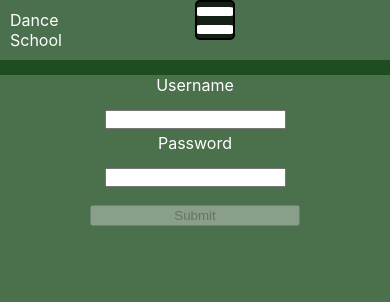
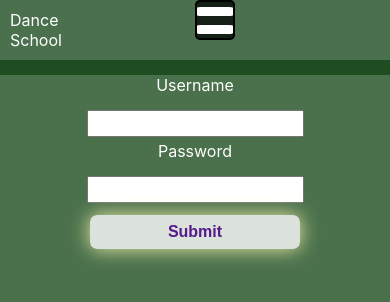
Before and after one commit to Vlacross/Re-Cap-Client, a React (Create React App) app: page /login in a window 390 px wide. Shown: the top 302 px of the page. Built offline with nearby package versions, Linux system fonts and the light colour scheme; no server answers.

Commit message:
added className to submit button for sign-in and enroll; lighth CSS

```diff
--- a/src/components/enrollForm/enrollForm.css
+++ b/src/components/enrollForm/enrollForm.css
@@ -17,26 +17,37 @@ input {
   overflow-y: scroll;
 }
 
+.enrollButton {
+  color: #551a8b;
+  font-size: 1em;
+  font-weight: 600;
+  width: 60%;
+  padding: 8px 0px;
+  border: none;
+  margin-top: 8px;
+  border-radius: 7px;
+  box-shadow: 0px 0px 20px rgb(240, 240, 170);
+  background: rgba(255, 255, 255, 0.80)
+}
+
+.formInput {
+  width: 90%;
+}
+
 @media only screen and (max-width: 740px) {
 
   .enrollForm {
     width: 100%;
+    margin: 0;
+    padding: 0;
   }
 }
 
 
 @media only screen and (max-width: 400px) {
 
-  input {
-    padding: 0;
-  }
-
-  button {
-    width: 60%;
-  }
-
-  .formInput {
+  /* .formInput {
     width: 90%;
-  }
+  } */
 
 }
--- a/src/components/enrollForm/enrollForm.js
+++ b/src/components/enrollForm/enrollForm.js
@@ -92,6 +92,7 @@ export class EnrollForm extends React.Component {
 
     <div className="formInput">
       <button
+      className="enrollButton"
         type="submit"
         disabled={pristine || submitting || invalid}>
         Submit
--- a/src/components/loginForm/loginForm.css
+++ b/src/components/loginForm/loginForm.css
@@ -18,9 +18,21 @@ input {
   padding: 40px;
 }
 
-button {
+.loginButton {
+ color: #551a8b;
+  font-size: 1em;
+  font-weight: 600;
   width: 60%;
-  margin: 14px;
+  padding: 8px 0px;
+  border: none;
+  margin-top: 8px;
+  border-radius: 7px;
+  box-shadow: 0px 0px 20px rgb(240, 240, 170);
+  background: rgba(255, 255, 255, 0.80)
+}
+
+.formInput {
+  width: 70%;
 }
 
 @media only screen and (max-width: 740px) {
@@ -32,7 +44,4 @@ button {
     padding: 0;
   }
 
-  .formInput {
-    width: 70%;
-  }
 }
--- a/src/components/loginForm/loginForm.js
+++ b/src/components/loginForm/loginForm.js
@@ -57,6 +57,7 @@ export class LoginForm extends React.Component {
 
     <div className="formInput">
       <button
+      className="loginButton"
        type="submit"
        disabled={pristine || submitting}>
         Submit
```
